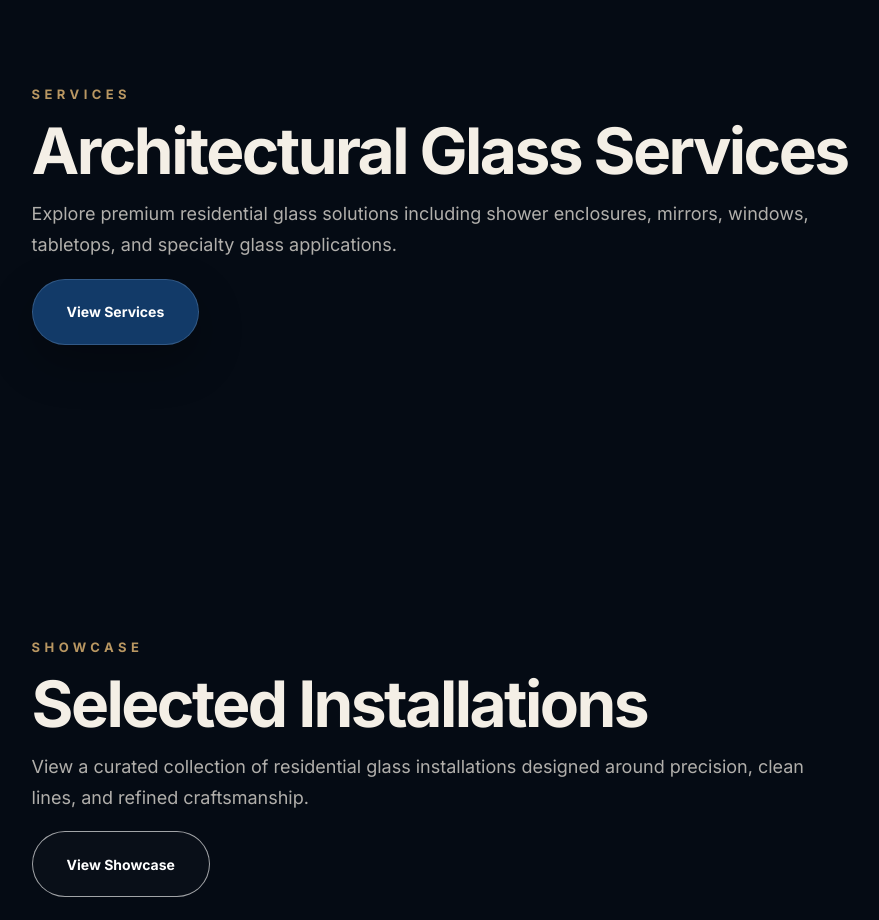
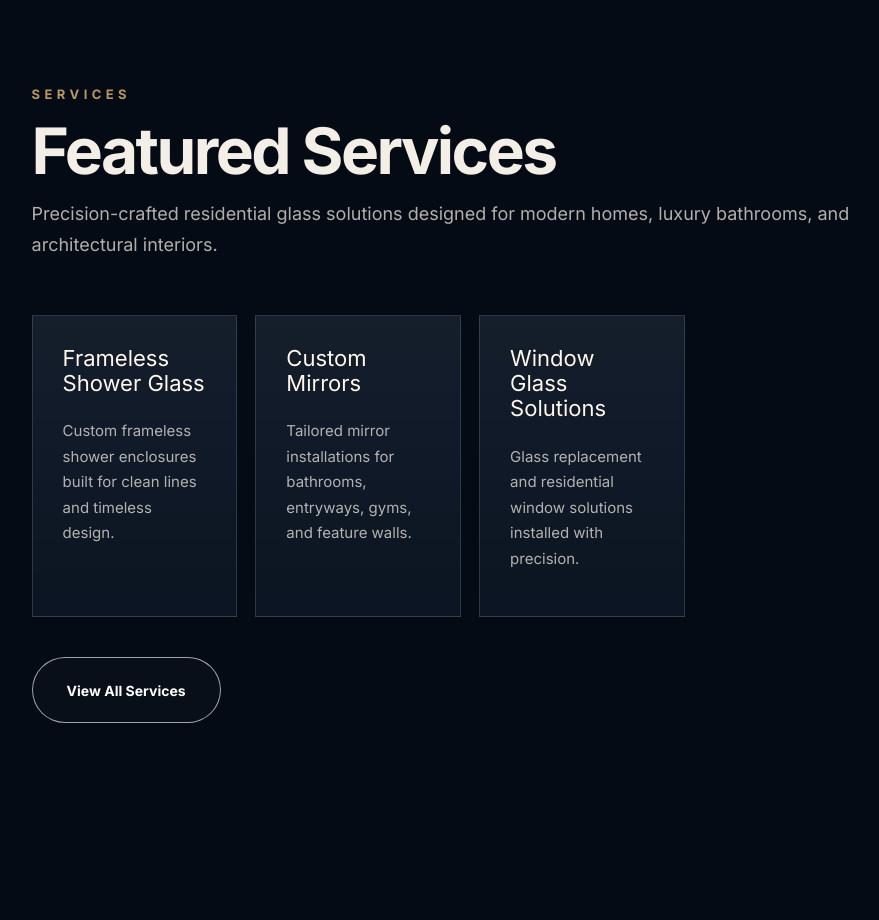
Before and after one commit to James-1942/fulcrum-glass-site, a React (Vite) app: page / in a window 1280 px wide. Shown: the part 960-1880 px from the top of the page, without its empty margins (58-937 px from the left). Built offline with nearby package versions, Linux system fonts and the light colour scheme.

Commit message:
Refactor HomePage to use Link components

```diff
--- a/src/pages/HomePage.jsx
+++ b/src/pages/HomePage.jsx
@@ -73,18 +73,47 @@ export default function App() {
   </div>
 </section>
 
-<section className="fg-section fg-home-preview">
+<section className="fg-section">
   <div className="fg-section-heading">
     <span className="fg-eyebrow">SERVICES</span>
-    <h2>Architectural Glass Services</h2>
+    <h2>Featured Services</h2>
     <p>
-      Explore premium residential glass solutions including shower enclosures,
-      mirrors, windows, tabletops, and specialty glass applications.
+      Precision-crafted residential glass solutions designed for modern
+      homes, luxury bathrooms, and architectural interiors.
     </p>
+  </div>
 
-    <a href="/services" className="lux-btn lux-btn-primary">
-      View Services
-    </a>
+  <div className="fg-service-grid">
+    {[
+      [
+        "Frameless Shower Glass",
+        "Custom frameless shower enclosures built for clean lines and timeless design.",
+        "/services/shower-glass",
+      ],
+      [
+        "Custom Mirrors",
+        "Tailored mirror installations for bathrooms, entryways, gyms, and feature walls.",
+        "/services/custom-mirrors",
+      ],
+      [
+        "Window Glass Solutions",
+        "Glass replacement and residential window solutions installed with precision.",
+        "/services/window-glass-solutions",
+      ],
+    ].map(([title, text, path]) => (
+      <article className="fg-service-card" key={title}>
+        <Link to={path} className="fg-service-link">
+          <span>{title}</span>
+          <p>{text}</p>
+        </Link>
+      </article>
+    ))}
+  </div>
+
+  <div style={{ marginTop: "40px" }}>
+    <Link to="/services" className="lux-btn lux-btn-secondary">
+      View All Services
+    </Link>
   </div>
 </section>
 
@@ -97,9 +126,9 @@ export default function App() {
       around precision, clean lines, and refined craftsmanship.
     </p>
 
-    <a href="/showcase" className="lux-btn lux-btn-secondary">
-      View Showcase
-    </a>
+    <Link to="/showcase" className="lux-btn lux-btn-secondary">
+  View Showcase
+</Link>
   </div>
 </section>
 
@@ -112,9 +141,9 @@ export default function App() {
       every residential glass installation.
     </p>
 
-    <a href="/about" className="lux-btn lux-btn-secondary">
-      About Fulcrum Glass
-    </a>
+   <Link to="/about" className="lux-btn lux-btn-secondary">
+  About Fulcrum Glass
+</Link>
   </div>
 </section>
 
@@ -127,9 +156,9 @@ export default function App() {
       into focus.
     </p>
 
-    <a href="/contact" className="lux-btn lux-btn-primary">
-      Request an Estimate
-    </a>
+   <Link to="/contact" className="lux-btn lux-btn-primary">
+  Request an Estimate
+</Link>
   </div>
 </section>
       </main>
```
